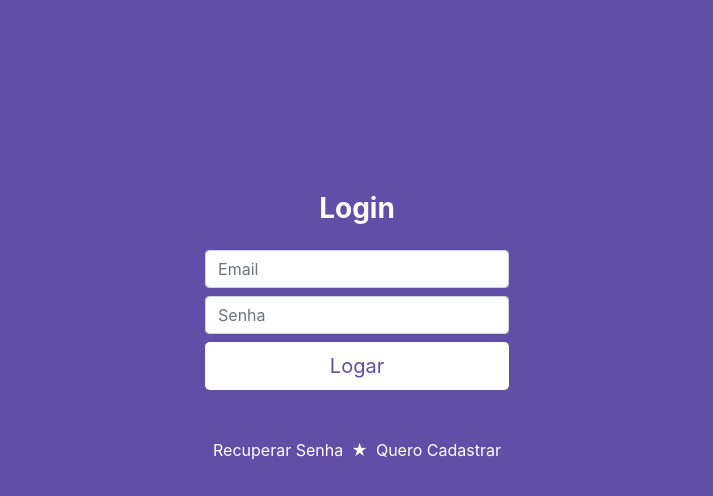
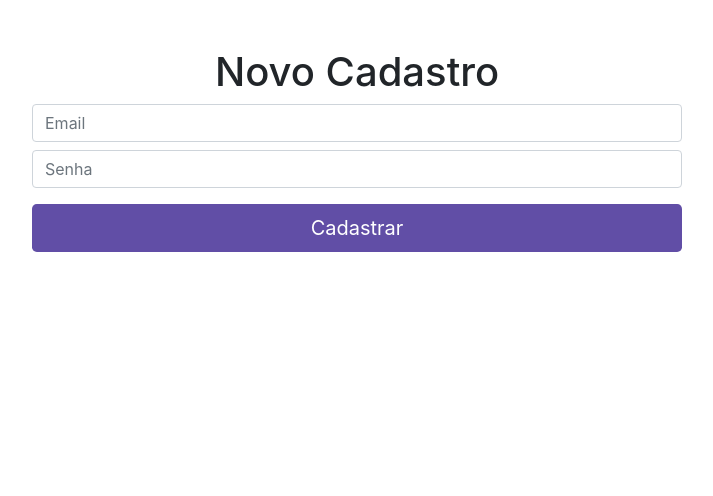
Before and after one commit to gilmaresende/curso_react-JS-firebase-bootstrap, a React (Create React App) app in the folder evento/: page / in a window 1280 px wide. Shown: the top 496 px of the page, without its empty margins (283-996 px from the left). Built offline with nearby package versions, Linux system fonts and the light colour scheme; no server answers.

Commit message:
10. Definindo rotas e navegação em nossa aplicação

```diff
--- a/evento/src/index.js
+++ b/evento/src/index.js
@@ -1,5 +1,5 @@
 import React from "react";
 import ReactDOM from "react-dom";
-import App from "../src/view/login/";
+import App from "../src/view/usuario-novo";
 
 ReactDOM.render(<App />, document.getElementById("root"));
--- a/evento/src/view/login/index.js
+++ b/evento/src/view/login/index.js
@@ -14,6 +14,7 @@ function Login() {
       .signInWithEmailAndPassword(email, senha)
       .then((response) => {
         {
+          console.log(response.user.uid);
           setMsgTipo("SUCESSO");
         }
       })
--- /dev/null
+++ b/evento/src/view/usuario-novo/index.js
@@ -0,0 +1,99 @@
+import React, { useState } from "react";
+import Firebase from "../../config/firebase";
+
+import "firebase/auth";
+
+import "./usuario-novo.css";
+
+function NovoUsuario() {
+  const [email, setEmail] = useState();
+  const [senha, setSenha] = useState();
+  const [msgTipo, setMsgTipo] = useState();
+  const [msg, setMsg] = useState();
+  const [carregando, setCarregando] = useState();
+  function cadastrar() {
+    setCarregando(true);
+
+    setMsg(null);
+
+    if (!email || !senha) {
+      setMsgTipo("ERRO");
+      setMsg("você precisa infomar o email e senha para concluir o cadastro!");
+      return;
+    }
+
+    Firebase.auth()
+      .createUserWithEmailAndPassword(email, senha)
+      .then((response) => {
+        setMsgTipo("SUCESSO");
+      })
+      .catch((error) => {
+        switch (error.code) {
+          case "auth/weak-password":
+            setMsg("A senha deve ter pelo menos 6 caracteres!");
+            break;
+          case "auth/email-already-in-use":
+            setMsg("O e-mail já esta sendo utilizado por outra conta!");
+            break;
+          case "auth/invalid-email":
+            setMsg("Formato e-mail invalido!");
+            break;
+          default:
+            setMsg("Não foi possível cadastrar. Tente novamente mais tarde!");
+            break;
+        }
+        setMsgTipo("ERRO");
+      });
+
+    setCarregando(false);
+  }
+
+  return (
+    <div className="form-cadastro">
+      <form className="text-center form-login mx-auto mt-5">
+        <h1 chassName="h3 mb-3 text-black font-weight-bold">Novo Cadastro</h1>{" "}
+        <input
+          onChange={(e) => setEmail(e.target.value)}
+          type="mail"
+          className="form-control my-2"
+          placeholder="Email"
+        ></input>
+        <input
+          onChange={(e) => setSenha(e.target.value)}
+          type="password"
+          className="form-control my-2"
+          placeholder="Senha"
+        ></input>
+        {carregando ? (
+          <div class="spinner-border text-danger" role="status">
+            <span class="sr-only">Loading...</span>
+          </div>
+        ) : (
+          <button
+            onClick={cadastrar}
+            type="button"
+            className="btn btn-lg btn-block mt-3 mb-5 btn-cadastro"
+          >
+            Cadastrar
+          </button>
+        )}
+        <div className="msg-login text-black text-center my-5">
+          {msgTipo === "SUCESSO" ? (
+            <span>
+              <strong>WoW!</strong> Usuário Cadastrado com Sucesso! &#128526;
+            </span>
+          ) : msgTipo === "ERRO" ? (
+            <span>
+              <strong> Ops!</strong>
+              {msg} &#128546;
+            </span>
+          ) : (
+            ""
+          )}
+        </div>
+      </form>
+    </div>
+  );
+}
+//
+export default NovoUsuario;
--- /dev/null
+++ b/evento/src/view/usuario-novo/usuario-novo.css
@@ -0,0 +1,13 @@
+.form-login {
+  max-width: 650px;
+}
+
+.btn-cadastro {
+  background-color: #614ea6;
+  color: #fff;
+}
+
+.btn-cadastro:hover {
+  background-color: #f21667;
+  color: #fff;
+}
```
Also changed, not shown: 1 other file (tests, documents, lock files or other folders).
